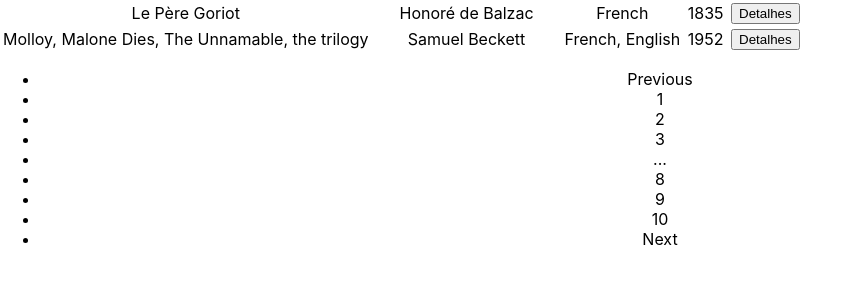
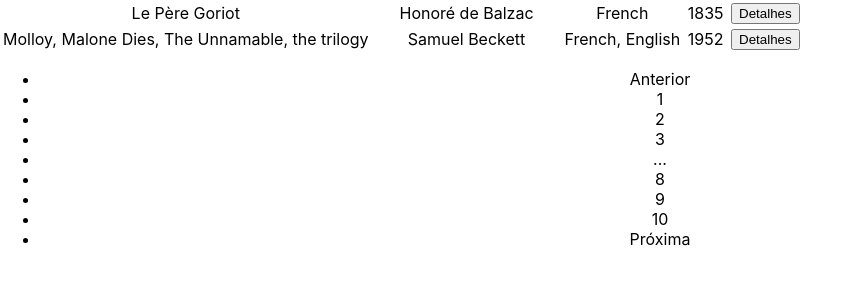
Before and after one commit to Guiroos/beon-project, a React (Create React App) app: page / in a window 1280 px wide. Shown: the part 307-592 px from the top of the page, without its empty margins (0-859 px from the left). Built offline with nearby package versions, Linux system fonts and the light colour scheme; data requests are answered from the project's data file.

Commit message:
refactor: pagination buttons

```diff
--- a/src/components/BooksTable.tsx
+++ b/src/components/BooksTable.tsx
@@ -51,8 +51,8 @@
         </tbody>
       </table>
       <ReactPaginate
-        previousLabel="Previous"
-        nextLabel="Next"
+        previousLabel="Anterior"
+        nextLabel="Próxima"
         pageCount={pageCount}
         onPageChange={changePage}
       />
```
